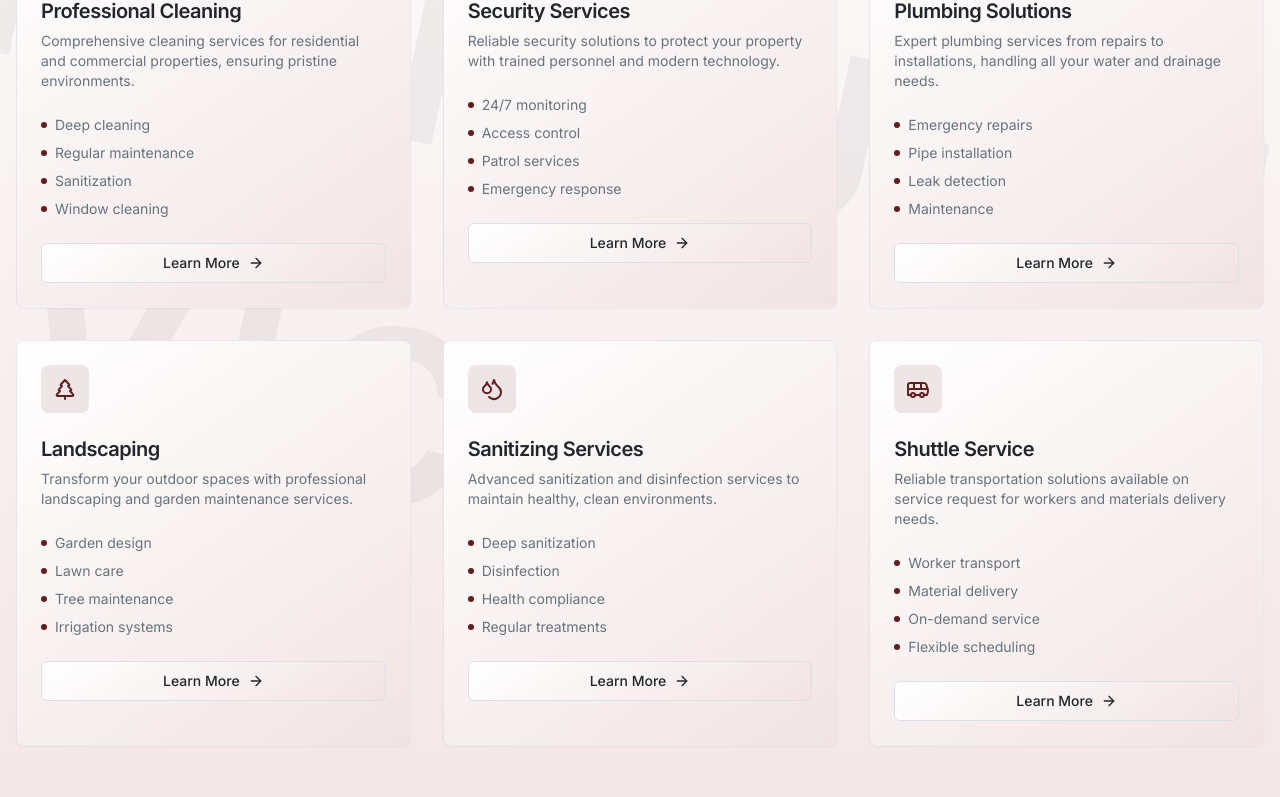
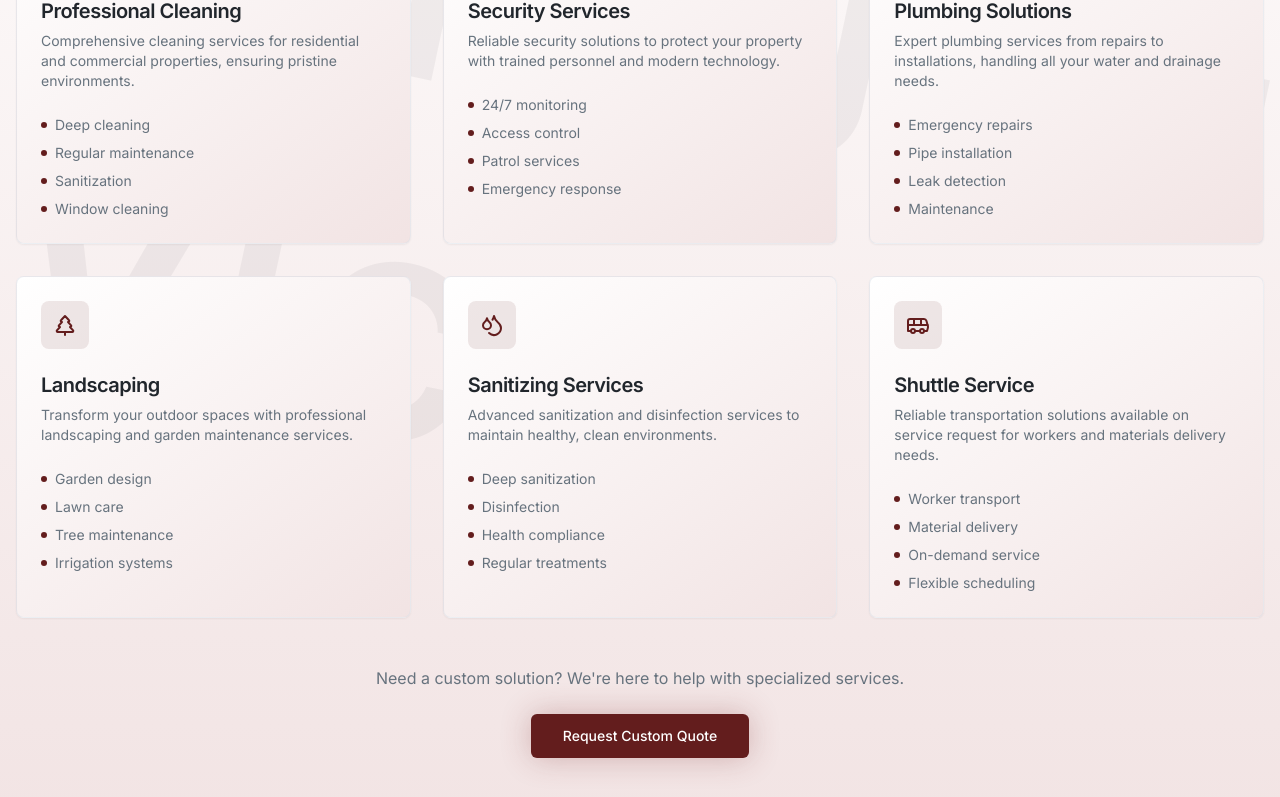
Before and after one commit to maphal-2025/leticon-presto-homes, a React (Vite) app: page / in a window 1280 px wide. Shown: the part 2000-2797 px from the top of the page. Built offline with nearby package versions, Linux system fonts and the light colour scheme.

Commit message:
Remove "Learn More" button

```diff
--- a/src/components/Services.tsx
+++ b/src/components/Services.tsx
@@ -85,7 +85,7 @@ const Services = () => {
                 </CardDescription>
               </CardHeader>
               <CardContent>
-                <ul className="space-y-2 mb-6">
+                <ul className="space-y-2">
                   {service.features.map((feature, featureIndex) => (
                     <li key={featureIndex} className="flex items-center text-sm text-muted-foreground">
                       <div className="w-1.5 h-1.5 bg-primary rounded-full mr-2"></div>
@@ -93,10 +93,6 @@ const Services = () => {
                     </li>
                   ))}
                 </ul>
-                <Button variant="service" className="w-full group">
-                  Learn More
-                  <ArrowRight className="w-4 h-4 group-hover:translate-x-1 transition-transform" />
-                </Button>
               </CardContent>
             </Card>
           ))}
```
